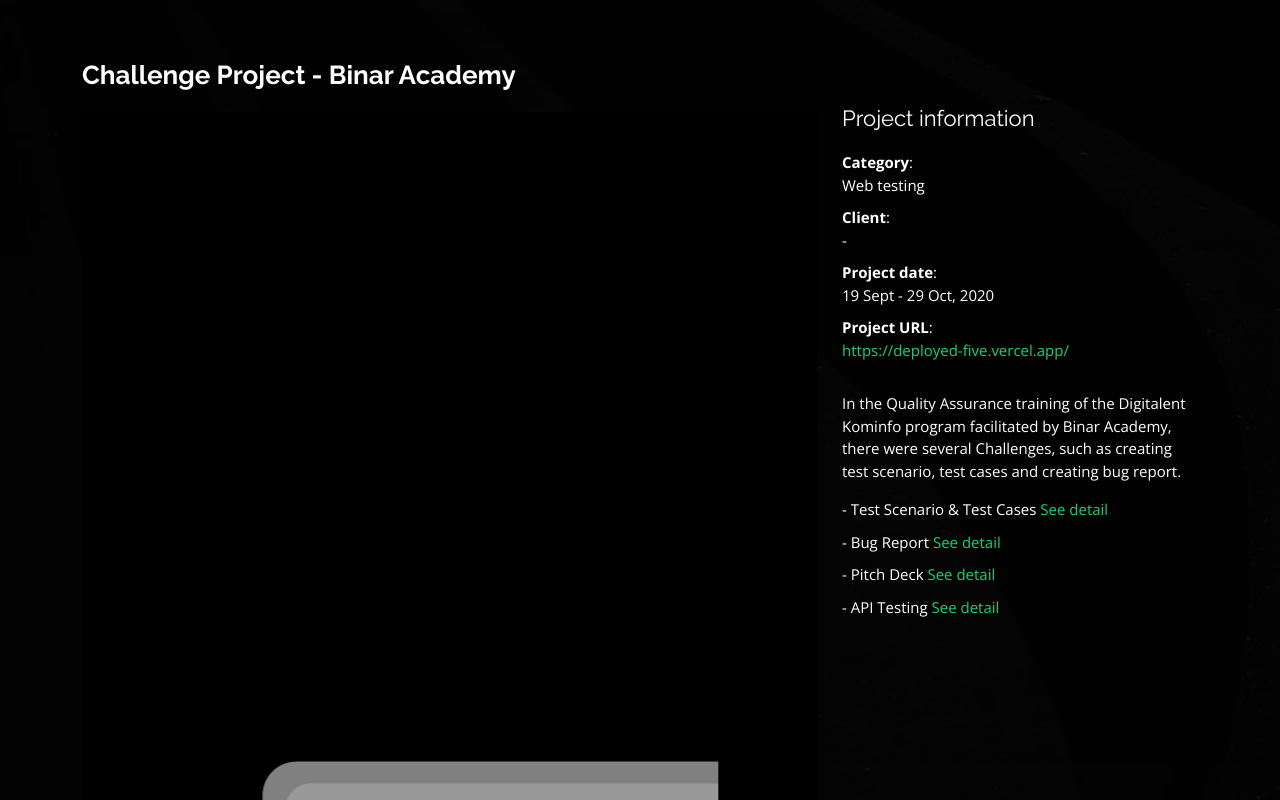
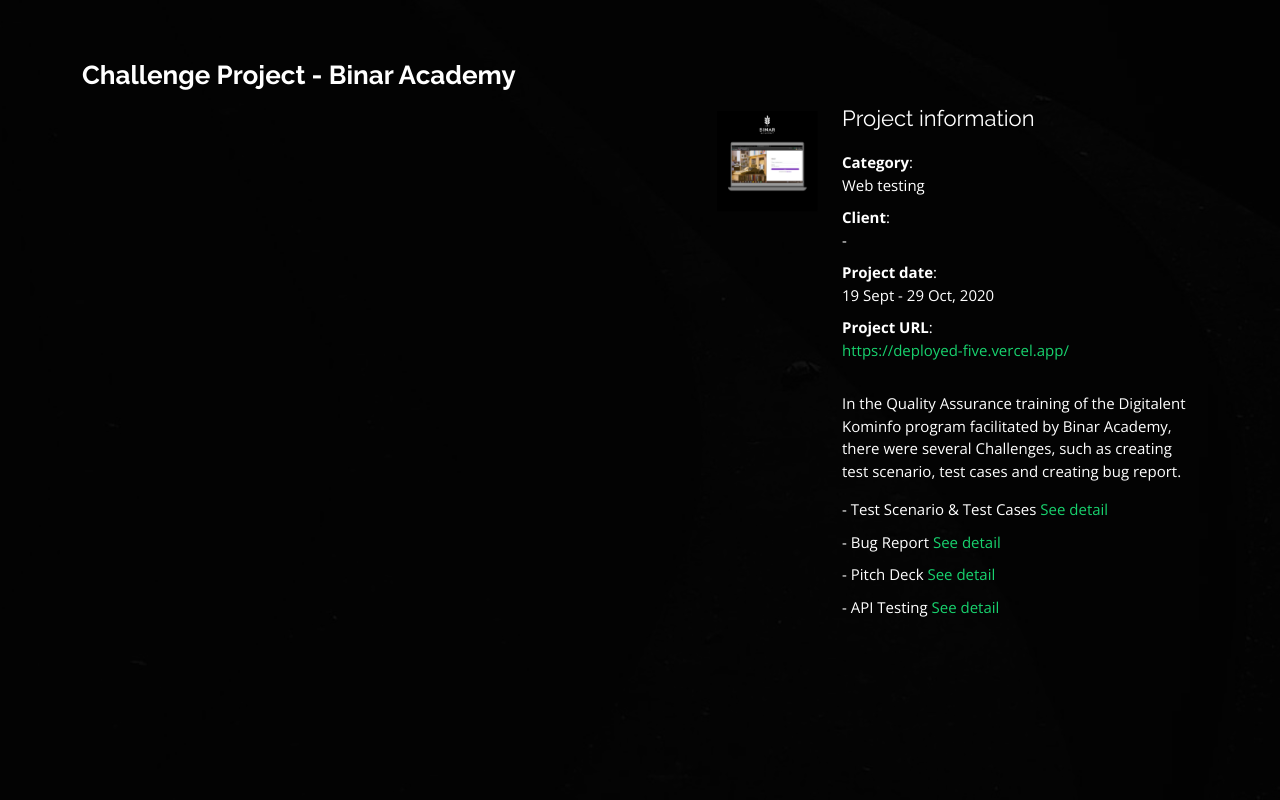
Before and after one commit to afidarindy/afida-sqa, a plain HTML site: page portfolio-details.html in a window 1280 px wide. Drawn offline with nearby package versions, Linux system fonts and the light colour scheme.

Commit message:
img porto size

```diff
--- a/portfolio-details.html
+++ b/portfolio-details.html
@@ -52,7 +52,7 @@
               <div class="swiper-wrapper align-items-center">
 
                 <div class="swiper-slide">
-                  <img src="assets/img/portfolio/porto-1.png" alt="">
+                  <img src="assets/img/portfolio/porto-1.png" height="100px;" alt="">
                 </div>
 
               </div>
```
